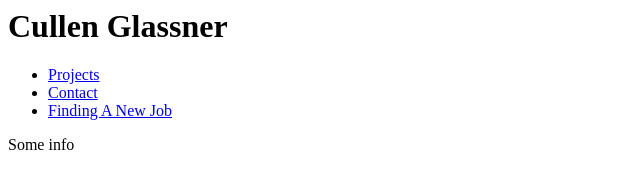
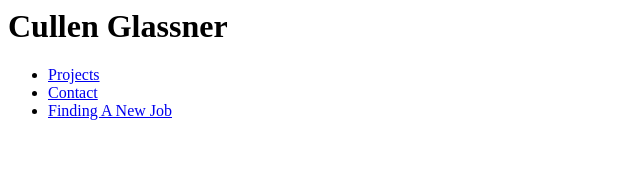
Before and after one commit to cullenglassner/cullenglassner.github.io, a plain HTML site: page index.html in a window 1280 px wide. Shown: the full height of the page, 0-640 px from the left. Drawn offline with Linux system fonts and the light colour scheme.

Commit message:
Update index.html

```diff
--- a/index.html
+++ b/index.html
@@ -10,8 +10,5 @@
                 </ul>
             </nav>
         </header>
-        <main>
-            Some info
-        </main>
     </body>
 </html>
```
